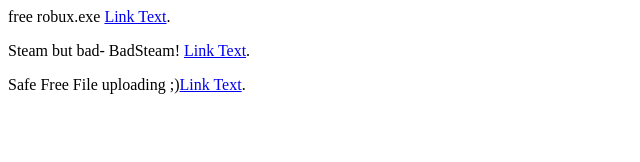
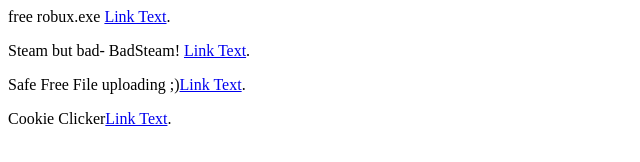
Before and after one commit to huggywuggyMaster/myaithings, a plain HTML site: page index.html in a window 1280 px wide. Shown: the whole page, without its empty margins (0-640 px from the left). Drawn offline with Linux system fonts and the light colour scheme.

Commit message:
Update index.html

```diff
--- a/index.html
+++ b/index.html
@@ -1,3 +1,4 @@
  <p>free robux.exe <a href="https://huggywuggymaster.github.io/myaithings/5xn4TrZQQVwmmgwq5.html" target="_blank">Link Text</a>.</p>
  <p>Steam but bad- BadSteam! <a href="https://huggywuggymaster.github.io/myaithings/rlGDcuhrlcebVMmr0.html" target="_blank">Link Text</a>.</p>
 <p>Safe Free File uploading ;)<a href="https://huggywuggymaster.github.io/myaithings/uf.html" target="_blank">Link Text</a>.</p>
+<p>Cookie Clicker<a href="https://huggywuggymaster.github.io/myaithings/cookie.html" target="_blank">Link Text</a>.</p>
```
